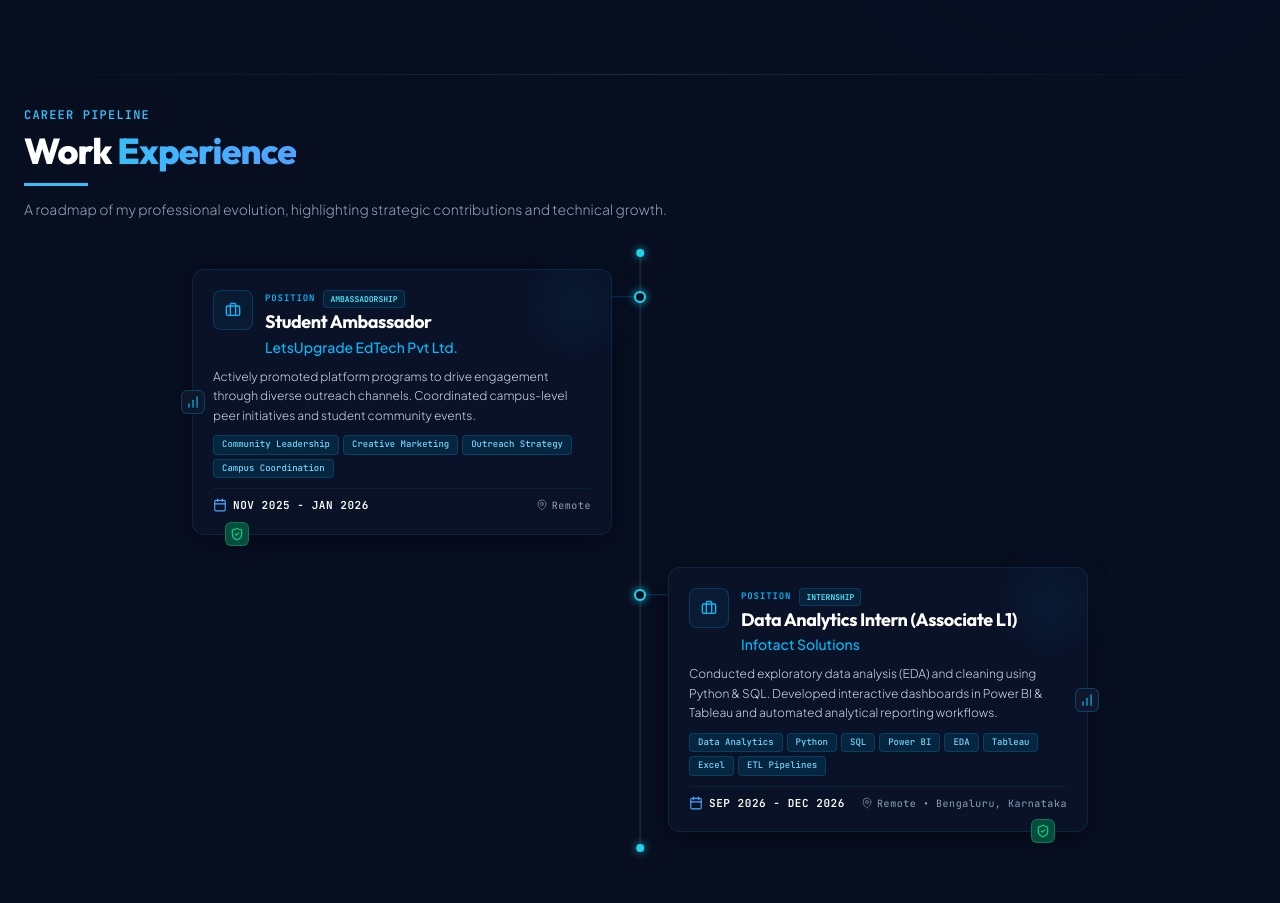
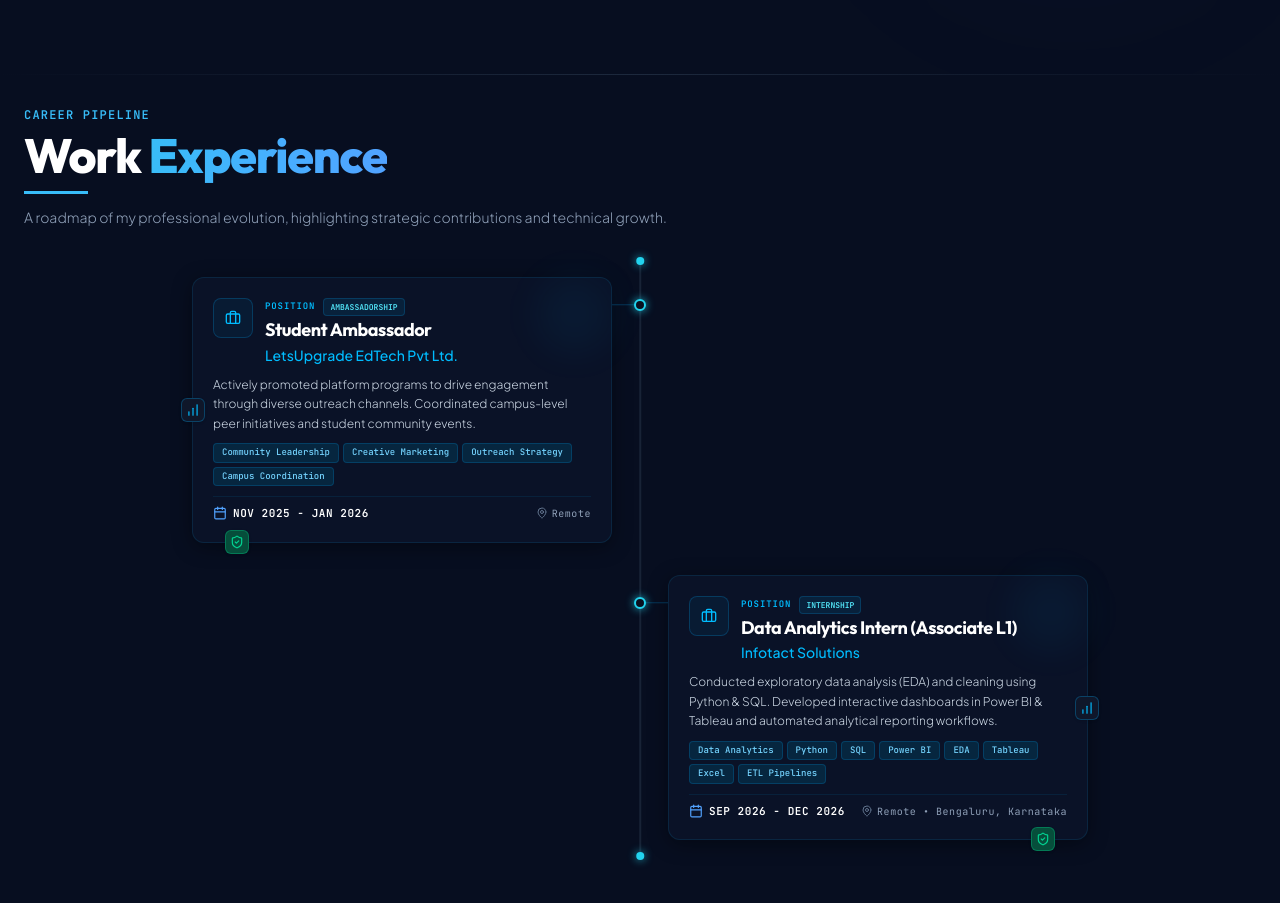
Before and after one commit to Raviteja0710/Ravi_Portfolio, a React (Vite) app: page / in a window 1280 px wide. Shown: the part 2840-3743 px from the top of the page. Built offline with nearby package versions, Linux system fonts and the light colour scheme; no server answers.

Commit message:
increased title size

```diff
--- a/src/components/ExperienceSection.tsx
+++ b/src/components/ExperienceSection.tsx
@@ -17,7 +17,7 @@ export default function ExperienceSection() {
           <span className="text-xs font-mono font-bold tracking-widest text-brand-cyan uppercase block mb-2">
             CAREER PIPELINE
           </span>
-          <h2 className="font-display font-extrabold text-3xl md:text-4xl text-white tracking-tight">
+          <h2 className="font-display font-extrabold text-4xl md:text-5xl text-white tracking-tight">
             Work <span className="bg-gradient-to-r from-brand-cyan to-blue-400 bg-clip-text text-transparent">Experience</span>
           </h2>
           <div className="w-16 h-[3px] bg-brand-cyan mt-3 mb-3" />
```
